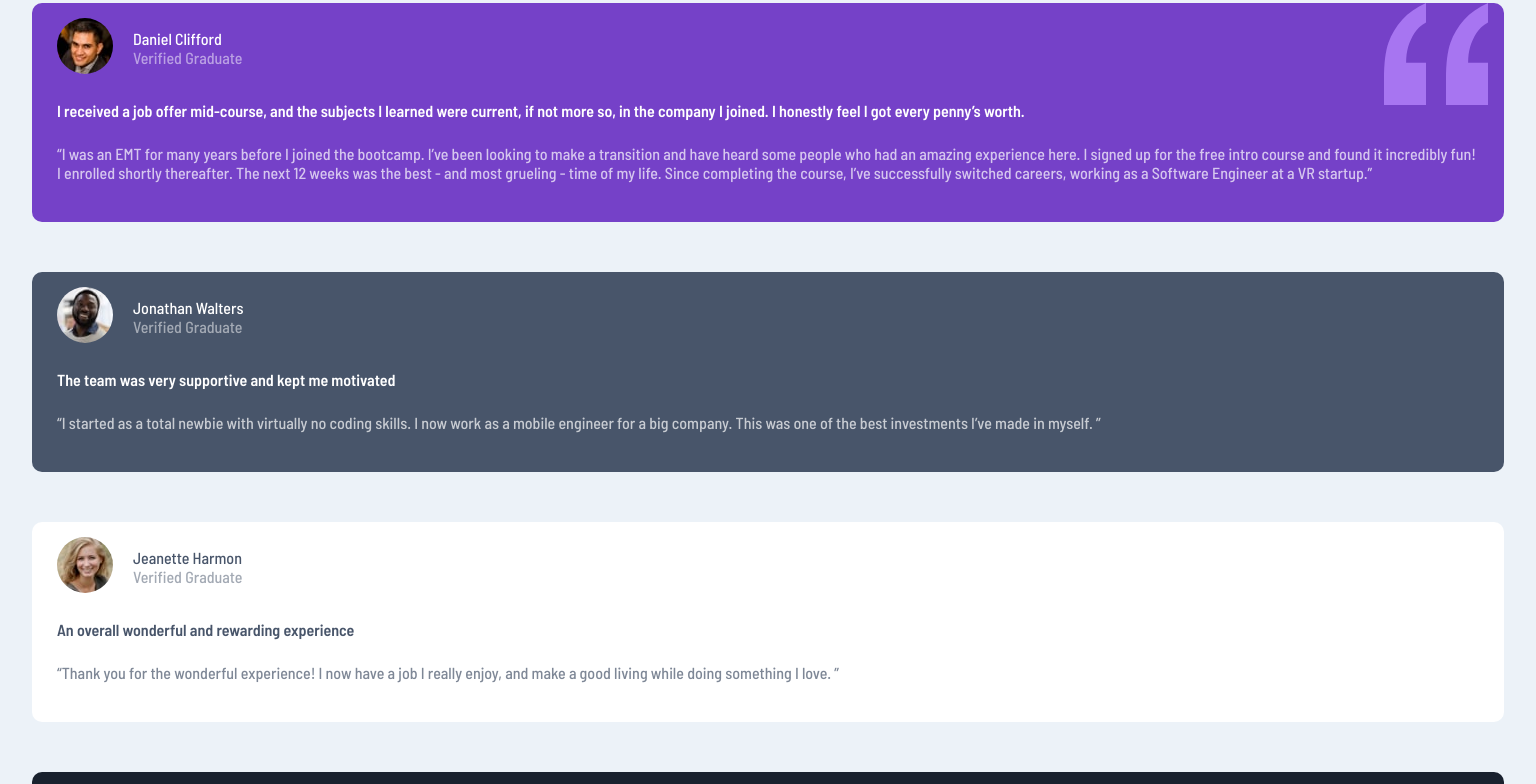
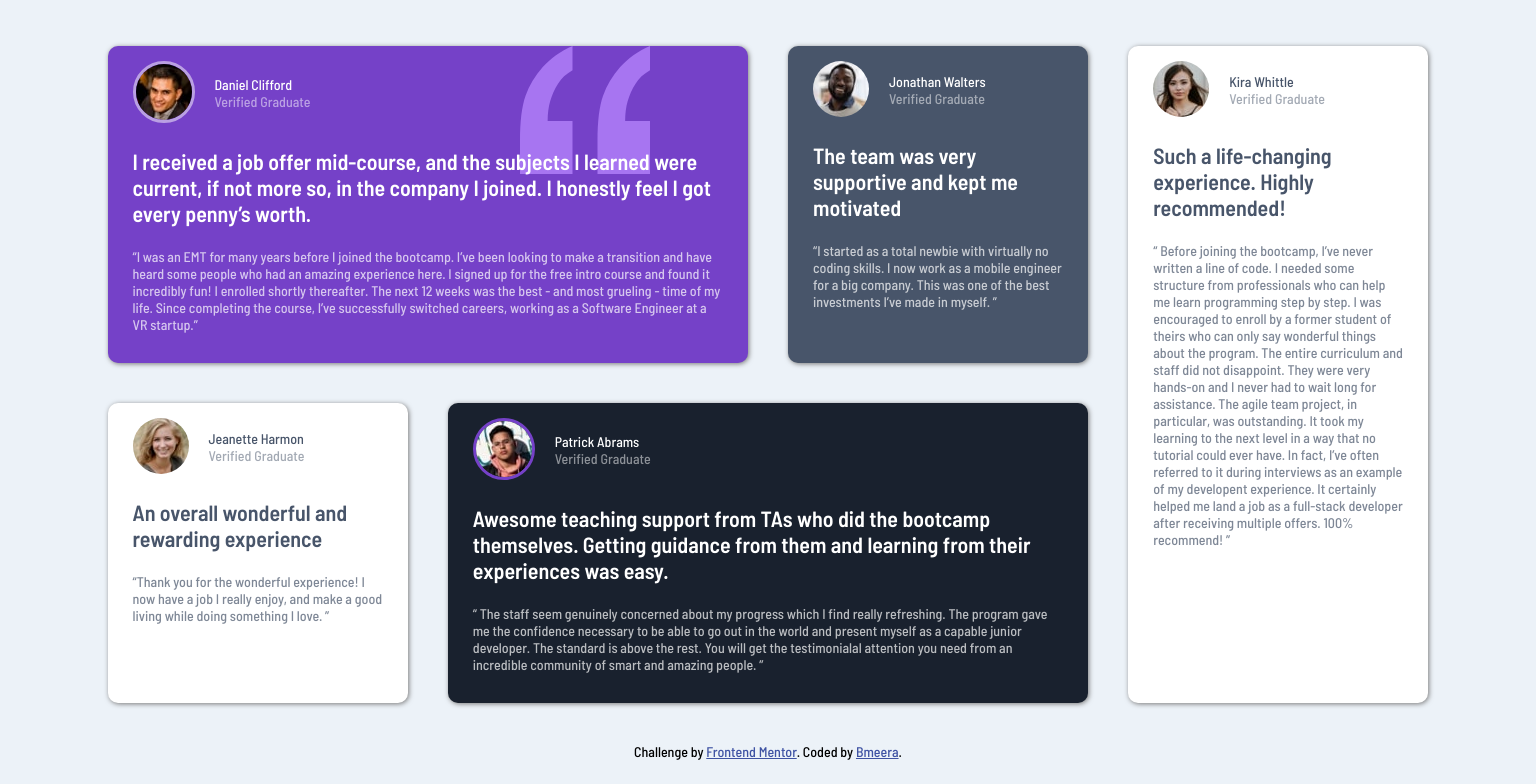
Before and after one commit to Bmeera/FeMentor-testimonials-challenge, a plain HTML site: page index.html in a window 1536 px wide. Shown: the part 77-861 px from the top of the page. Drawn offline with Linux system fonts and the light colour scheme.

Commit message:
Completed, ready for review

```diff
--- a/css/styles.css
+++ b/css/styles.css
@@ -3,30 +3,38 @@
     margin: 0;
     box-sizing: border-box;
     font-family: 'Barlow Semi Condensed', sans-serif;
-
+    font-size: 14px;
 }
-main {
+.grid-container {
     display: grid;
-    grid-gap: 50px;
-    padding: 5em 2em;
+    grid-gap: 40px;
+    padding: 8% 7%;
     background-color: hsl(210, 46%, 95%);
+    width: 100%;
+    height: 100%;
+}
+.testimony strong {
+    font-size: 22px;
 }
 .testimonial {
-    padding: 15px 25px 40px 25px;
+    padding: 15px 25px 30px 25px;
     border-radius: 10px;
+    box-shadow: 1px 1px 5px  rgb(122, 122, 122);
 }
 .quote_svg img {
     position: absolute;
     right: 1em;
     top: 0;
-    z-index: 100;
+    z-index: 10;
+    width: 130px;
+    height: 128px;
 }
 .item1 {
     background-color: hsl(263, 55%, 52%);
     position: relative;
 }
-.item1 .person{
-    z-index: 100;
+.item1 .person .image img {
+    border: 3px solid hsla(0, 0%, 100%, 0.5);
 }
 .item2 {
     background-color:hsl(217, 19%, 35%);
@@ -36,6 +44,9 @@ main {
 }
 .item4 {
     background-color:hsl(219, 29%, 14%);
+}
+.item4 .image img {
+    border: 3px solid hsl(263, 55%, 52%);
 }
 .item5 {
     background-color:hsl(0, 0%, 100%);
@@ -52,13 +63,18 @@ main {
 .testimonial .bio p:nth-of-type(2){
     opacity: 50%;
 }
+
 .testimonial .testimony strong {
     display: block;
-    margin: 1.5em 0;
+    margin: 1em 0;
 }
 
 .testimonial .testimony q {
     opacity: 70%;
+}
+.testimonial .testimony p {
+    position: relative;
+    z-index: 100;
 }
 .person {
     display: flex;
@@ -68,3 +84,31 @@ main {
     border-radius: 50%;
     margin-right: 20px;
 }
+.attribution {
+    width: 100%;
+    text-align: center;
+}
+.attribution a {
+     color: hsl(228, 45%, 44%);
+}
+
+@media screen and (min-width: 1440px){
+    .grid-container {
+        grid-template-columns: repeat(4, 1fr);
+    }
+    .item1 {
+        grid-area: 1 / 1 / 2 / 3 ;
+    }
+    .item4 {
+        grid-area: 2 / 2/ 3/ 4;
+    }
+    .item5 {
+        grid-area: 1 / 4 / 3 / 5;
+    }
+    .item6 {
+        grid-area: 3 / 2 / 4 / 4;
+    }
+    .quote_svg img {
+        right: 7em;
+    }
+}
--- a/index.html
+++ b/index.html
@@ -11,14 +11,9 @@
 
   <title>Frontend Mentor | Testimonial Grid Section</title>
 
-  <!-- Feel free to remove these styles or customise in your own stylesheet 👍 -->
-  <style>
-    .attribution { font-size: 11px; text-align: center; }
-    .attribution a { color: hsl(228, 45%, 44%); }
-  </style>
 </head>
 <body>
-  <main>
+  <main class="grid-container">
     <div class="testimonial item1">
       <div class="quote_svg">
         <img src="./images/bg-pattern-quotation.svg" alt="">
@@ -146,9 +141,11 @@
 
     </div>
 
-    <div class="attribution">
-      Challenge by <a href="https://www.frontendmentor.io?ref=challenge" target="_blank">Frontend Mentor</a>.
-      Coded by <a href="#">Bmeera</a>.
+    <div class="attribution item6">
+      <div class="credits">
+        Challenge by <a href="https://www.frontendmentor.io?ref=challenge" target="_blank">Frontend Mentor</a>.
+        Coded by <a href="https://github.com/Bmeera" target="_blank">Bmeera</a>.
+      </div>
     </div>
   </main>
 </body>
```
